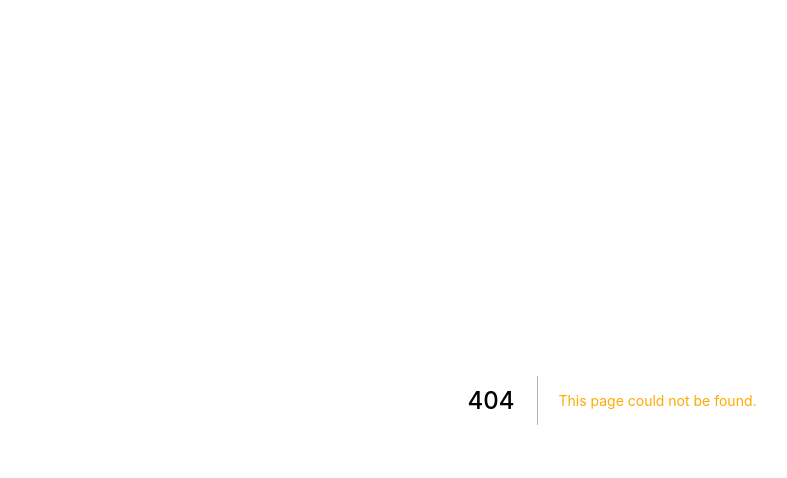
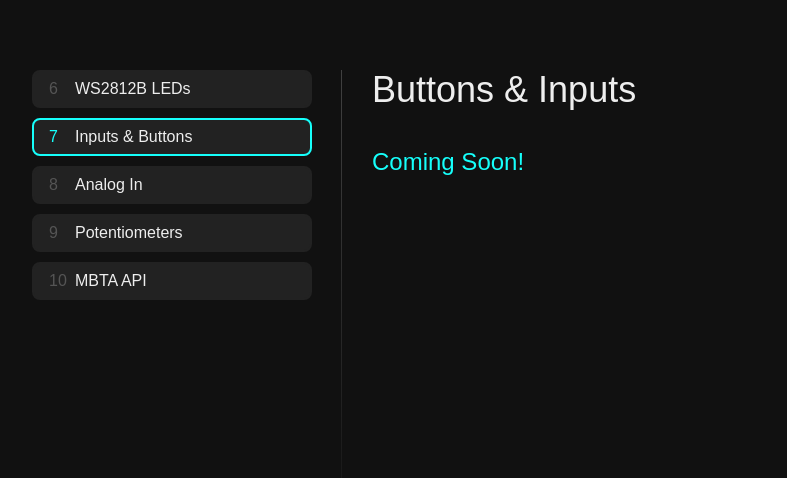
Before and after one commit to poofytoo/illuminations-seminar, a Next.js app in the folder src/: page /7-inputs in a window 1280 px wide. Before the commit this address had no page. Shown: the top 478 px of the page, without its empty margins (28-815 px from the left). Built offline with nearby package versions, Linux system fonts and the light colour scheme.

Commit message:
feat: Add more content and placeholder pages

```diff
--- a/src/components/Sidebar/Sidebar.module.scss
+++ b/src/components/Sidebar/Sidebar.module.scss
@@ -23,7 +23,7 @@
     }
 
     .chapterId {
-      color: var(--highlight);
+      color: #555;
       font-weight: 500;
       margin-bottom: 5px;
       width: 26px;
@@ -39,9 +39,17 @@
       border: 2px solid #222;
       transition: 0.1s;
 
-      &:hover {
+      &.active {
+        border-color: var(--highlight);
+
+        .chapterId {
+          color: var(--highlight);
+        }
+      }
+
+      &:hover:not(.active) {
         cursor: pointer;
-        border-color: var(--highlight);
+        border-color: var(--white);
       }
     }
   }
--- a/src/components/Sidebar/index.tsx
+++ b/src/components/Sidebar/index.tsx
@@ -1,7 +1,20 @@
 import Link from 'next/link';
+import { useEffect, useState } from 'react';
+
 import styles from './Sidebar.module.scss';
+import cx from 'classnames';
 
 export const navigationLinks = [
+  {
+    id: 6,
+    title: 'WS2812B LEDs',
+    href: '/6-ws2812b',
+  },
+  {
+    id: 7,
+    title: 'Inputs & Buttons',
+    href: '/7-inputs',
+  },
   {
     id: 8,
     title: 'Analog In',
@@ -20,12 +33,25 @@ export const navigationLinks = [
 ];
 
 const Sidebar = () => {
+  const [activePage, setActivePage] = useState('');
+
+  useEffect(() => {
+    if (typeof window !== 'undefined') {
+      const activePage = window.location.pathname;
+      setActivePage(activePage);
+    }
+  }, []);
+
   return (
     <div className={styles.sidebar}>
       <ul>
         {navigationLinks.map((link, key) => (
           <Link key={key} href={link.href}>
-            <li>
+            <li
+              className={cx({
+                [styles.active]: activePage === link.href,
+              })}
+            >
               <span className={styles.chapterId}>{link.id}</span>
               {link.title}
             </li>
--- /dev/null
+++ b/src/pages/7-inputs.tsx
@@ -0,0 +1,17 @@
+import Sidebar from '../components/Sidebar';
+
+import styles from '../styles/Guide.module.scss';
+
+const Page = ({ data }: any) => {
+  return (
+    <div className={styles.appWrapper}>
+      <Sidebar />
+      <div className={styles.guideContent}>
+        <h1>Buttons & Inputs</h1>
+        <h2>Coming Soon!</h2>
+      </div>
+    </div>
+  );
+};
+
+export default Page;
--- a/src/styles/Guide.module.scss
+++ b/src/styles/Guide.module.scss
@@ -12,6 +12,7 @@
   font-size: 16px;
   line-height: 24px;
   max-width: 800px;
+  width: 100%;
   padding: 20px;
 
   p {
```
Also changed, not shown: src/pages/6-ws2812b.tsx (added, +17 -0 lines).
